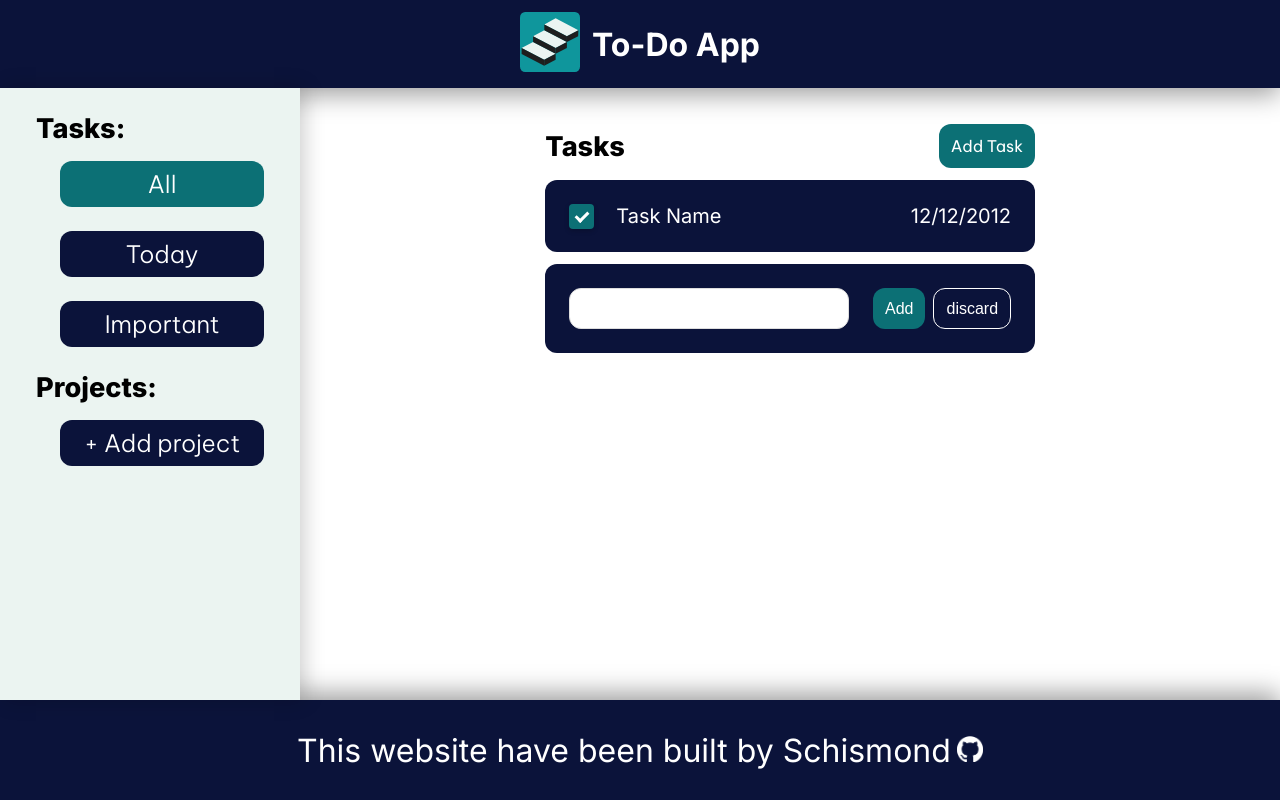
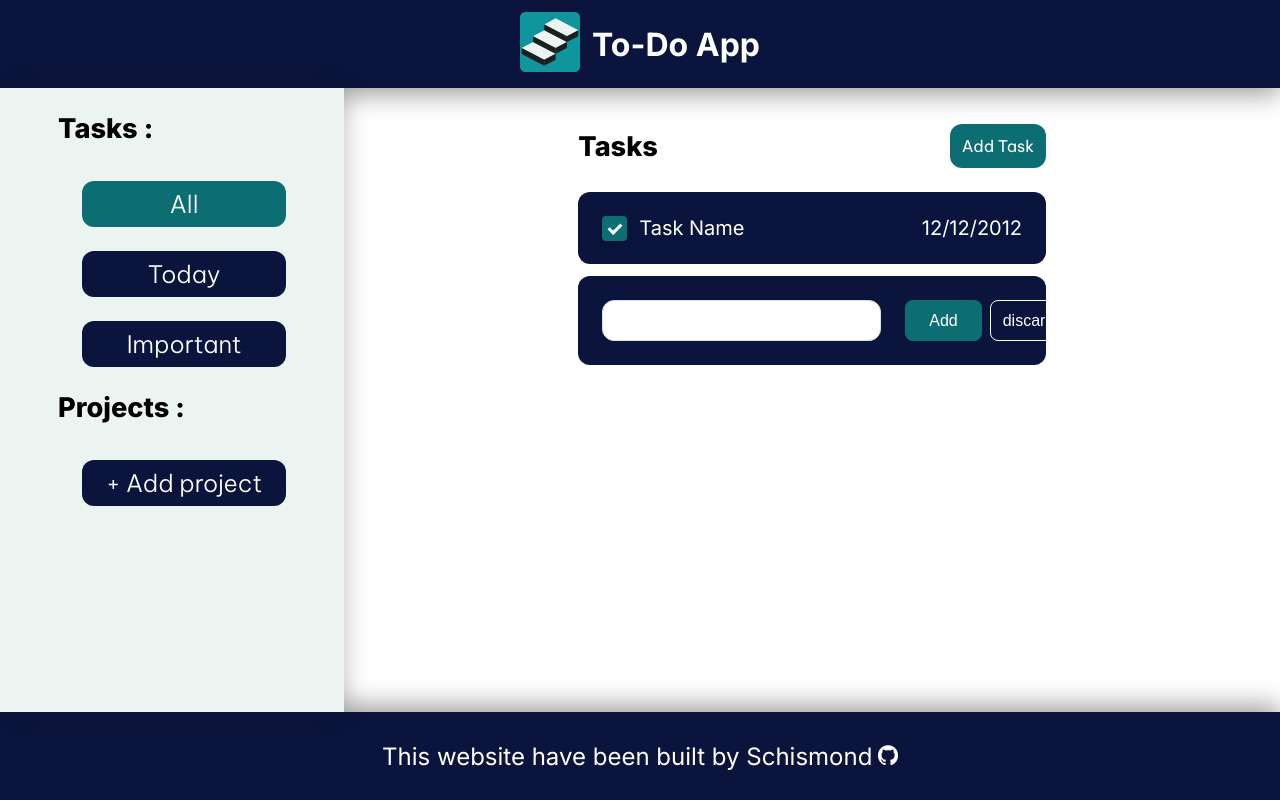
Before and after one commit to Schismond/To-do-App, a website built with webpack: page dist/index.html in a window 1280 px wide. Built offline with nearby package versions, Linux system fonts and the light colour scheme.

Commit message:
fixed html , css

```diff
--- a/dist/index.html
+++ b/dist/index.html
@@ -22,7 +22,7 @@
           <div class="task">
             <div class="left">
               <label class="checkbox-container">
-                <input class="custom-checkbox" checked="" type="checkbox">
+                <input name="task-check" class="custom-checkbox" checked="" type="checkbox">
                 <span class="checkmark"></span>
             </label>
               <p id="task-name">Task Name</p>
@@ -40,7 +40,7 @@
       </main>
       <aside>
         <div class="tasks">
-          <h2>Tasks:</h2>
+          <h2>Tasks :</h2>
           <div class="buttons">
             <button class="active">All</button>
             <button>Today</button>
@@ -48,7 +48,7 @@
           </div>
         </div>
         <div class="projects">
-          <h2>Projects:</h2>
+          <h2>Projects :</h2>
           <button>+ Add project</button>
         </div>
       </aside>
--- a/dist/style.css
+++ b/dist/style.css
@@ -7,13 +7,15 @@
 }
 
 :root {
-  --primary-color: #0b133a;
+  --primary-color: #0b143c;
   --secondary-color: #fff;
   --triary-color: #ebf4f1;
-  --accent-color: #0c7075;
+  --accent-color: #0c6e73;
   --primary-font: "Inter", Helvetica, sans-serif;
   --secondary-font: "Be Vietnam Pro", Helvetica, sans-serif;
   --bottom-width: 50%;
+
+  --hover-state: hsl(183, 81%, 30%);
 }
 
 body {
@@ -55,14 +57,14 @@ main {
   display: flex;
   flex-direction: column;
   align-items: center;
-  gap: 12px;
+  gap: 24px;
   margin-top: 36px;
 }
 
 aside {
   background-color: #ebf4f1;
   box-shadow: 4px 0px 20px 0px rgba(0, 0, 0, 0.2);
-  padding-inline: 36px;
+  padding-inline: 58px;
   z-index: 2;
 }
 
@@ -70,7 +72,7 @@ aside {
 .projects {
   display: flex;
   flex-direction: column;
-  gap: 16px;
+  gap: 36px;
   margin: 24px 0px;
 }
 
@@ -104,7 +106,7 @@ aside {
 }
 
 .btns > * {
-  border-radius: 12px;
+  border-radius: 8px;
   color: var(--secondary-color);
   font-size: 1em;
   padding: 0px 12px;
@@ -114,6 +116,7 @@ aside {
 .btns button:first-child {
   background-color: var(--accent-color);
   border: solid 0px white;
+  padding: 0px 24px;
 }
 
 .btns button:last-child {
@@ -121,9 +124,26 @@ aside {
   border: solid 1px white;
 }
 
-main {
 
+.btns button:first-child:hover{
+  background-color: var(--hover-state);
 }
+
+.btns button:last-child:hover{
+  background-color: var(--secondary-color);
+  color: var(--primary-color);
+}
+
+.btns button:first-child:active{
+  background-color: var(--triary-color);
+  color: var(--accent-color);
+}
+
+.btns button:last-child:active{
+  background-color: var(--triary-color);
+  color: var(--accent-color);
+}
+
 
 .bottom {
   width: var(--bottom-width);
@@ -181,14 +201,14 @@ aside button {
 footer {
   background-color: var(--primary-color);
   color: var(--secondary-color);
-  min-height: 100px;
+  min-height: 88px;
   display: flex;
   flex-direction: column;
   justify-content: center;
   align-items: center;
   gap: 12px;
   padding: 12px;
-  font-size: 2em;
+  font-size: 1.5em;
   box-shadow: 0px -6px 25px 0px rgba(0, 0, 0, 0.4);
   z-index: 1;
 }
@@ -219,7 +239,7 @@ h2 {
 .checkbox-container {
   display: inline-block;
   position: relative;
-  padding-left: 35px;
+  padding-left: 25px;
   margin-bottom: 12px;
   cursor: pointer;
   font-size: 16px;
```
